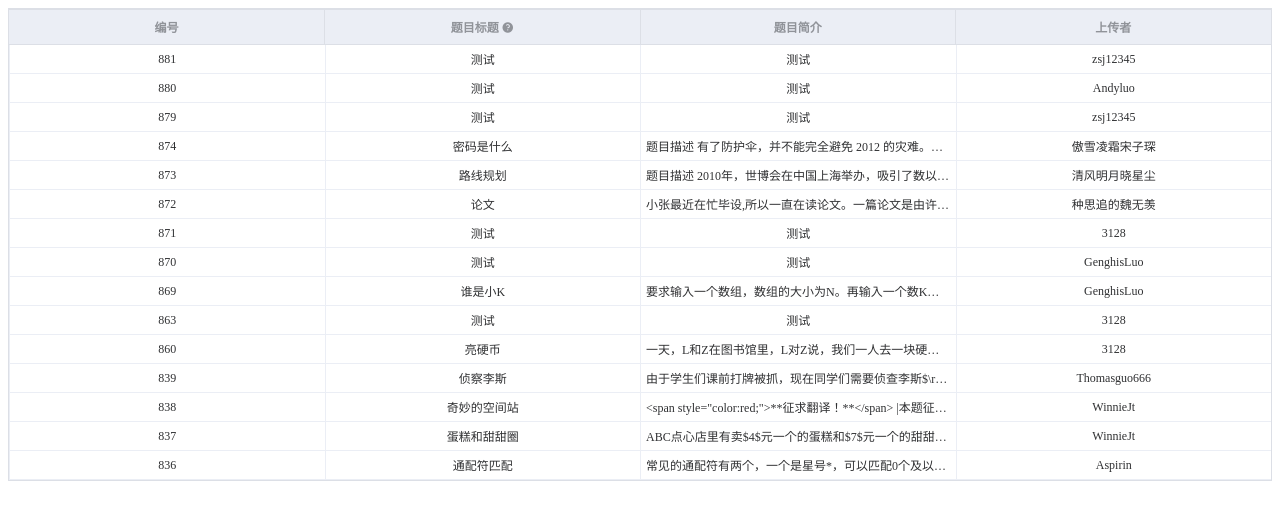
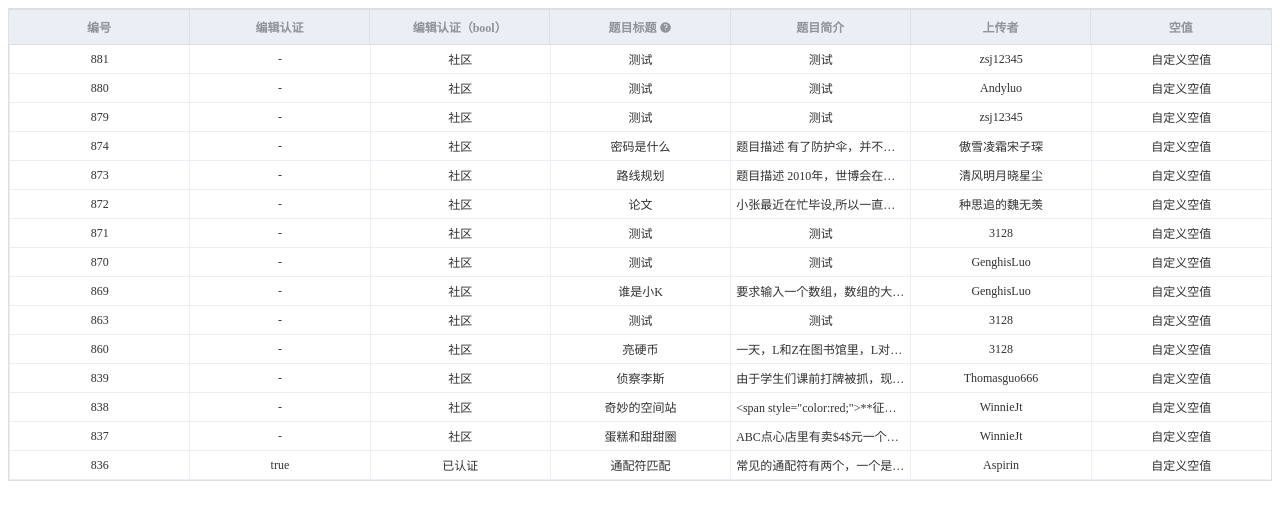
Before and after one commit to CornerSkyless/vue-geelist, a Vue app: page / in a window 1280 px wide. Shown: the top 520 px of the page. Built offline with nearby package versions, Linux system fonts and the light colour scheme.

Commit message:
完成 bool

```diff
--- a/src/App.vue
+++ b/src/App.vue
@@ -950,6 +950,15 @@ export default class App extends Vue {
     columnOptions: [
       { label: "编号", index: "id" },
       {
+        label: "编辑认证",
+        index: "isCertificate"
+      },
+      {
+        label: "编辑认证（bool）",
+        index: "isCertificate",
+        bool: { yText: "已认证", nText: "社区" }
+      },
+      {
         label: "题目标题",
         index: "topic",
         description: "这是这个列的简介",
@@ -964,7 +973,12 @@ export default class App extends Vue {
         wrap: false,
         tooltip: true
       },
-      { label: "上传者", index: "uploader.username" }
+      { label: "上传者", index: "uploader.username" },
+      {
+        label: "空值",
+        index: "uploader.emptyMessage",
+        emptyMessage: "自定义空值"
+      }
     ]
   };
 }
--- a/src/components/geelist.vue
+++ b/src/components/geelist.vue
@@ -55,8 +55,19 @@ export default class Geelist extends Vue {
   private option: GeelistOption;
 
   getContent(row: any, columnOption: GeelistColumnOption): string {
+    if (columnOption.bool) {
+      return IndexByIndex(row, columnOption.index)
+        ? columnOption.bool.yText
+        : columnOption.bool.nText;
+    }
+    if (columnOption.content) {
+      return columnOption.content(row) || this.getEmptyMessage(columnOption);
+    }
     if (columnOption.index) {
-      return IndexByIndex(row, columnOption.index) || "-";
+      return (
+        IndexByIndex(row, columnOption.index) ||
+        this.getEmptyMessage(columnOption)
+      );
     }
   }
 
@@ -66,6 +77,13 @@ export default class Geelist extends Vue {
     } else {
       return this.getContent(row, columnOption);
     }
+  }
+
+  getEmptyMessage(columnOption: GeelistColumnOption): string {
+    if (columnOption.emptyMessage) return columnOption.emptyMessage;
+    else if (this.option.emptyMessage) {
+      return this.option.emptyMessage;
+    } else return "-";
   }
 
   get displayColumns(): GeelistColumnOption[] {
```
Also changed, not shown: src/components/interface.ts (+7 -0 lines).
